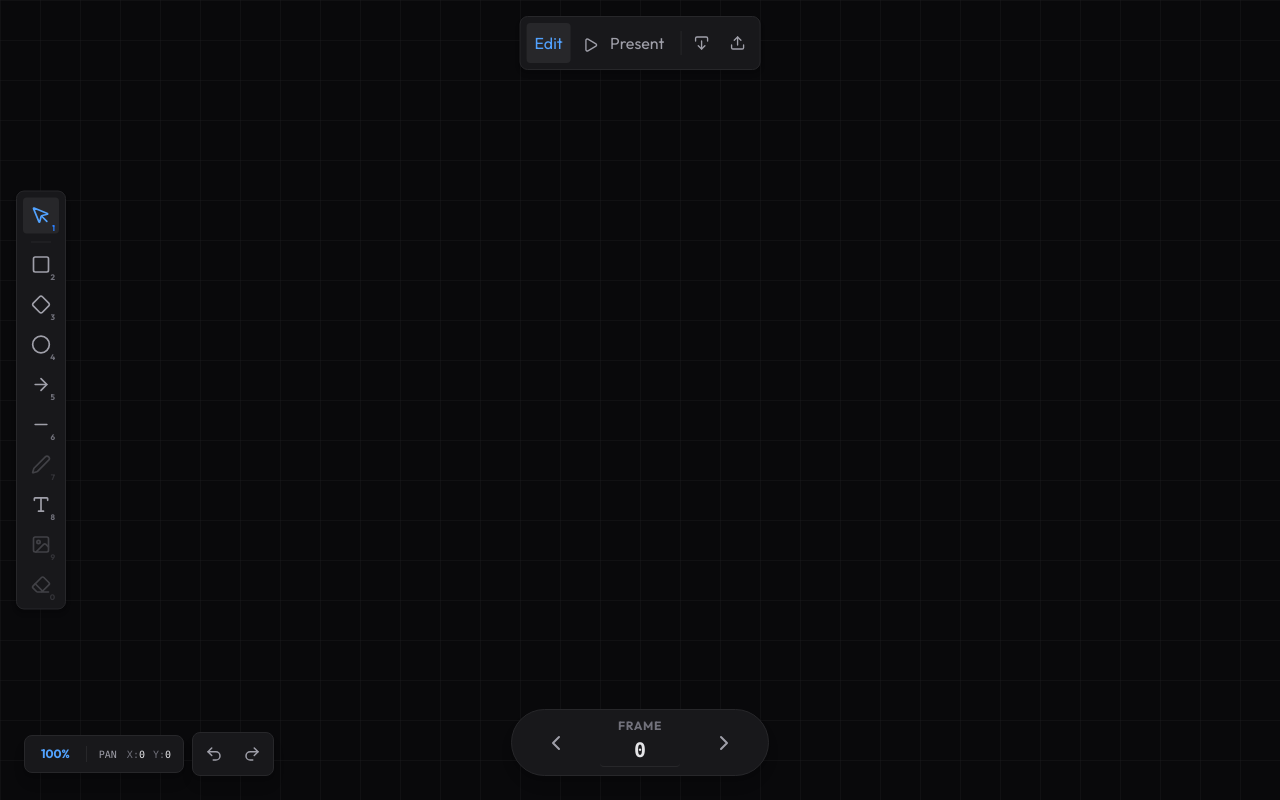
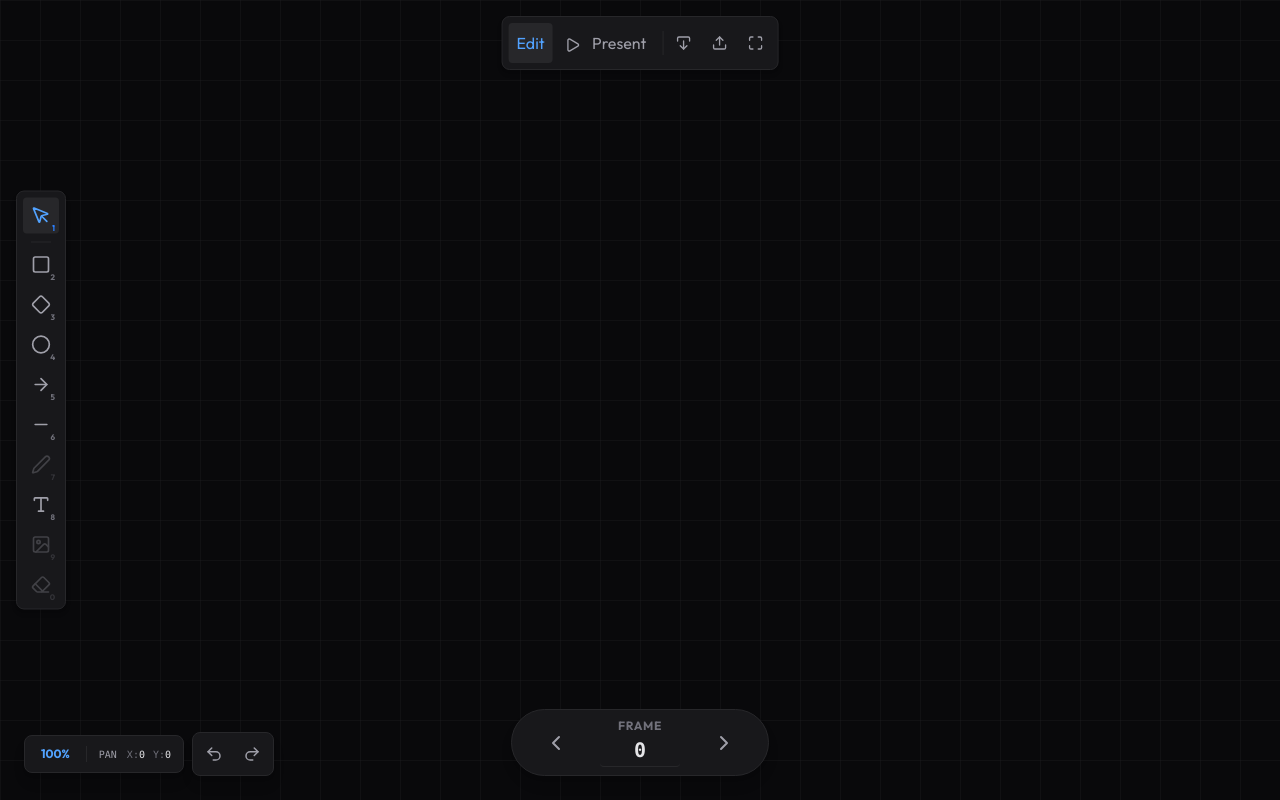
Before and after one commit to aravsanj/ProgressiveDraw, a React (Vite) app: page / in a window 1280 px wide. Built offline with nearby package versions, Linux system fonts and the light colour scheme.

Commit message:
fullscreen switch on top

```diff
--- a/src/components/UIOverlay.tsx
+++ b/src/components/UIOverlay.tsx
@@ -22,6 +22,8 @@ import {
   Pen,
   Image as ImageIcon,
   Eraser,
+  Maximize,
+  Minimize,
 } from 'lucide-react';
 
 export const UIOverlay: React.FC = () => {
@@ -51,8 +53,11 @@ export const UIOverlay: React.FC = () => {
   const selectedObjects = ui.selectedObjectIds.map((id) => objects[id]).filter(Boolean);
   const singleSelection = selectedObjects.length === 1 ? selectedObjects[0] : null;
 
+  const [isFullscreen, setIsFullscreen] = React.useState(!!document.fullscreenElement);
+
   React.useEffect(() => {
     const handleFullscreenChange = () => {
+      setIsFullscreen(!!document.fullscreenElement);
       if (!document.fullscreenElement && ui.mode === 'present') {
         setMode('edit');
       }
@@ -191,6 +196,19 @@ export const UIOverlay: React.FC = () => {
             }}
           />
         </label>
+        <button
+          className="p-2 rounded hover:bg-zinc-800 text-zinc-400 cursor-pointer"
+          title={isFullscreen ? 'Exit Fullscreen' : 'Enter Fullscreen'}
+          onClick={() => {
+            if (isFullscreen) {
+              document.exitFullscreen?.();
+            } else {
+              document.documentElement.requestFullscreen?.();
+            }
+          }}
+        >
+          {isFullscreen ? <Minimize size={16} /> : <Maximize size={16} />}
+        </button>
       </div>
 
       {/* Left Toolbar: Object Creation */}
```
